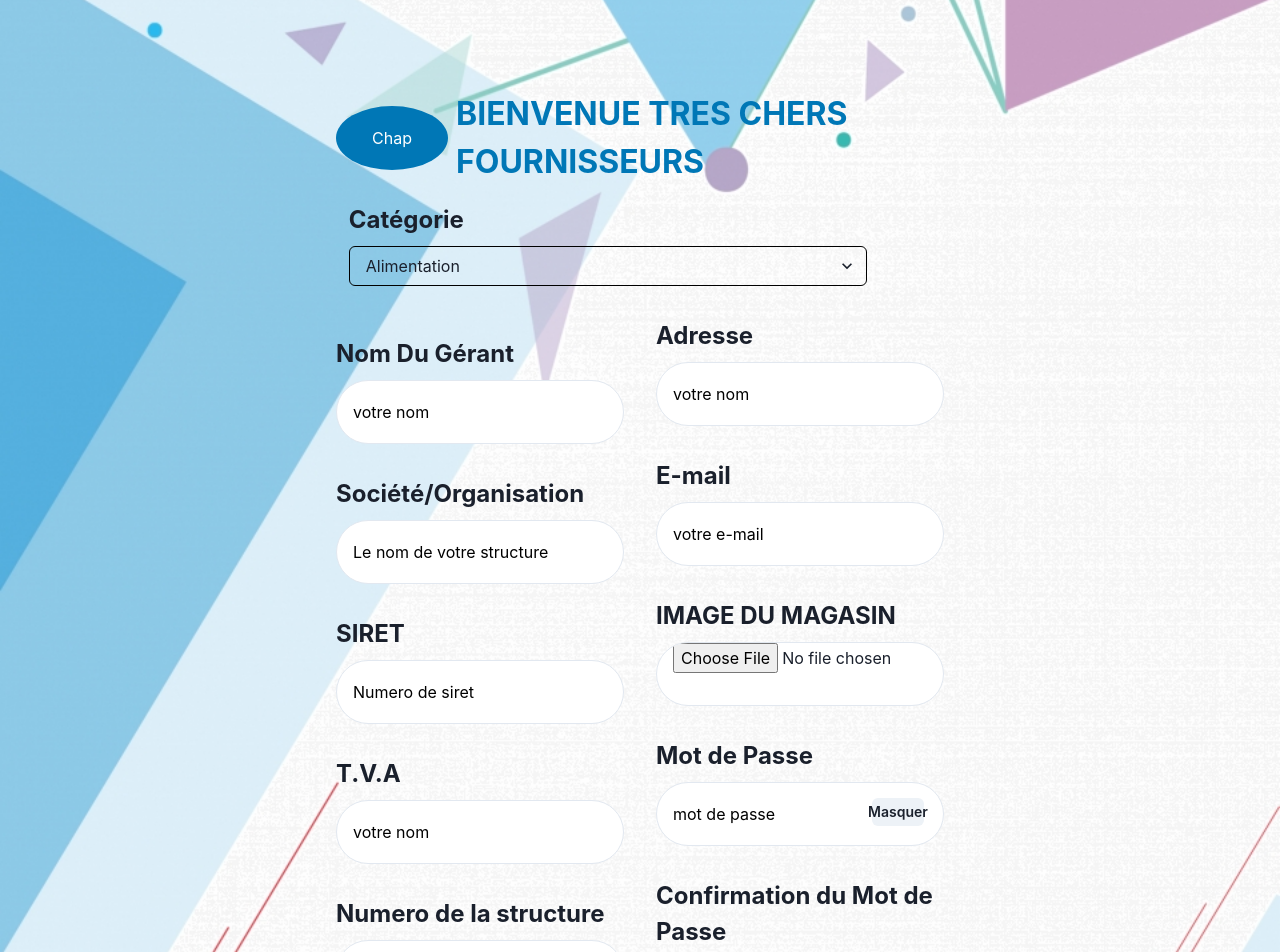
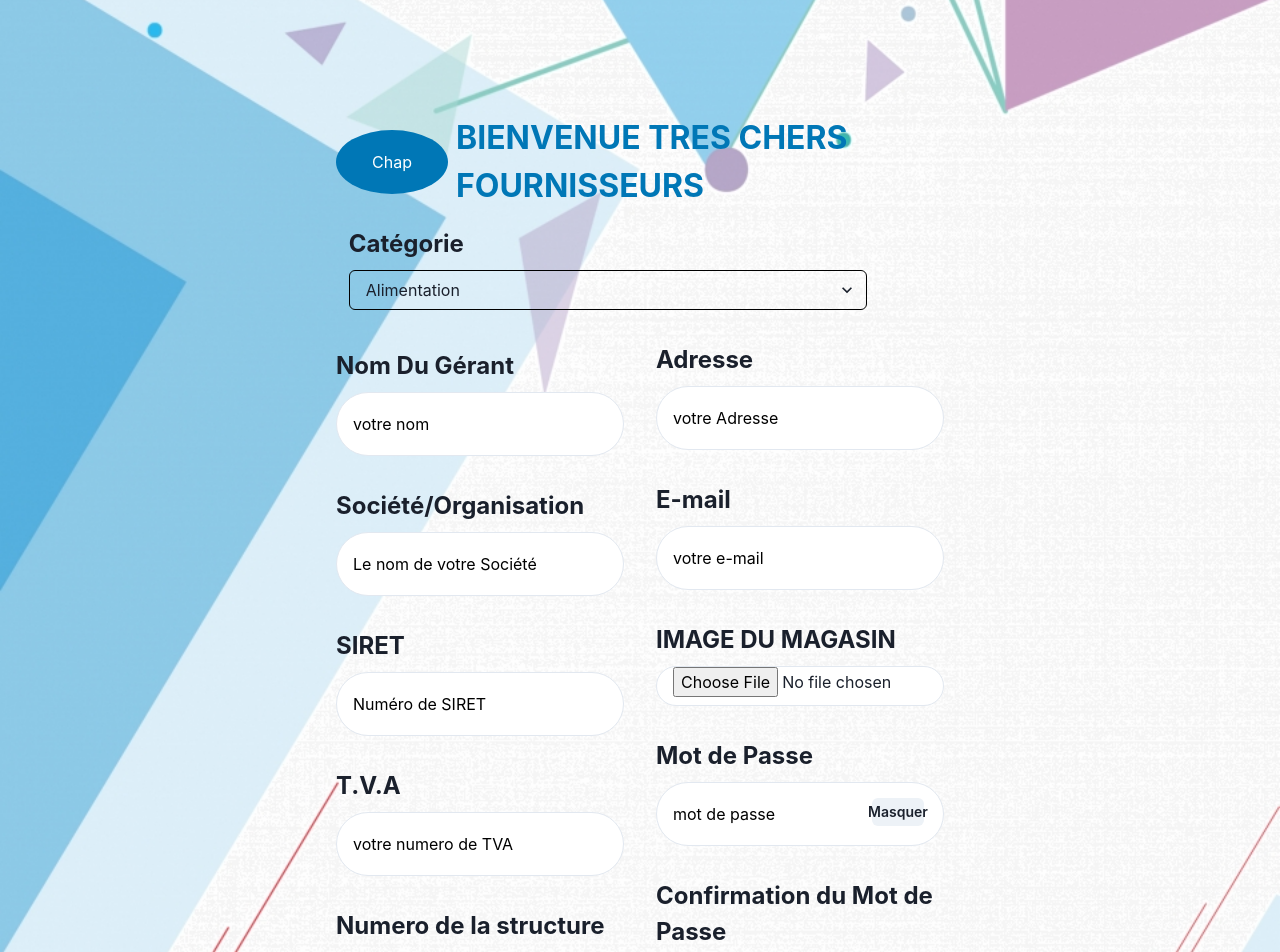
Before and after one commit to RSCHAIN/chap_backoffice_fournisseur, a Next.js app: page /Inscription in a window 1280 px wide. Shown: the top 952 px of the page. Built offline with nearby package versions, Linux system fonts and the light colour scheme.

Commit message:
Update Inscription.js

```diff
--- a/pages/Inscription.js
+++ b/pages/Inscription.js
@@ -9,6 +9,7 @@ import {
   Link,
   Select,
   Stack,
+  Switch,
   Text,
   useToast,
 } from "@chakra-ui/react";
@@ -29,7 +30,7 @@ const Inscription = () => {
   const [password2, setPassword2] = useState();
   const [siret, setSiret] = useState();
   const [organisation, setOrganisation] = useState();
-  const [categorie, setCategorie] = useState();
+  const [categorie, setCategorie] = useState('Alimentation');
   const [name, setName] = useState();
   const [adresse, setAdresse] = useState();
   const [tva, setTva] = useState();
@@ -111,6 +112,7 @@ const Inscription = () => {
         bgSize={"cover"}
         height={"fit-content"}
       >
+        <Switch></Switch>
         {/* le main  */}
         <Center width={"100%"} pb={60} pt={-5}>
           {/* la premier box grise  */}
@@ -204,7 +206,7 @@ const Inscription = () => {
                     h={"4em"}
                     bg={"#fff"}
                     borderRadius={"full"}
-                    placeholder="Le nom de votre structure"
+                    placeholder="Le nom de votre Société"
                     _placeholder={{ color: "#000" }}
                     onChange={(e) => setOrganisation(e.target.value)}
                     type="text"
@@ -221,7 +223,7 @@ const Inscription = () => {
                     h={"4em"}
                     bg={"#fff"}
                     borderRadius={"full"}
-                    placeholder="Numero de siret"
+                    placeholder="Numéro de SIRET"
                     _placeholder={{ color: "#000" }}
                     onChange={(e) => setSiret(e.target.value)}
                     type="text"
@@ -237,7 +239,7 @@ const Inscription = () => {
                     h={"4em"}
                     bg={"#fff"}
                     borderRadius={"full"}
-                    placeholder="votre nom"
+                    placeholder="votre numero de TVA"
                     _placeholder={{ color: "#000" }}
                     onChange={(e) => setTva(e.target.value)}
                     type="text"
@@ -280,7 +282,7 @@ const Inscription = () => {
                     h={"4em"}
                     bg={"#fff"}
                     borderRadius={"full"}
-                    placeholder="votre nom"
+                    placeholder="votre Adresse"
                     _placeholder={{ color: "#000" }}
                     onChange={(e) => setAdresse(e.target.value)}
                     type="text"
@@ -311,10 +313,10 @@ const Inscription = () => {
                   </Text>
                   <Input
                     w={"100%"}
-                    h={"4em"}
+
                     bg={"#fff"}
                     borderRadius={"full"}
-                    placeholder="votre e-mail"
+                    placeholder=""
                     _placeholder={{ color: "#000" }}
                     accept="image/*"
                     type="file"
@@ -418,6 +420,7 @@ const Inscription = () => {
                 </Button>
               </Link>
             </Center>
+            <Center>
             <Flex alignContent={"center"} textAlign={"center"}>
               <Text
                 color={"#0077b6"}
@@ -428,14 +431,16 @@ const Inscription = () => {
                 VOUS AVEZ DEJA UN COMPTE?{" "}
               </Text>
               <Link
+              href="/Connexion"
                 color={"#0077b6"}
                 fontWeight={"bold"}
                 mt={"1em"}
-                _hover={{ textDecoration: "none" }}
+                _hover={{ textDecoration: "none",color:'messenger.400' }}
               >
                 Connectez-vous
               </Link>
-            </Flex>
+            </Flex></Center>
+
           </Flex>
         </Center>
       </Box>
```
